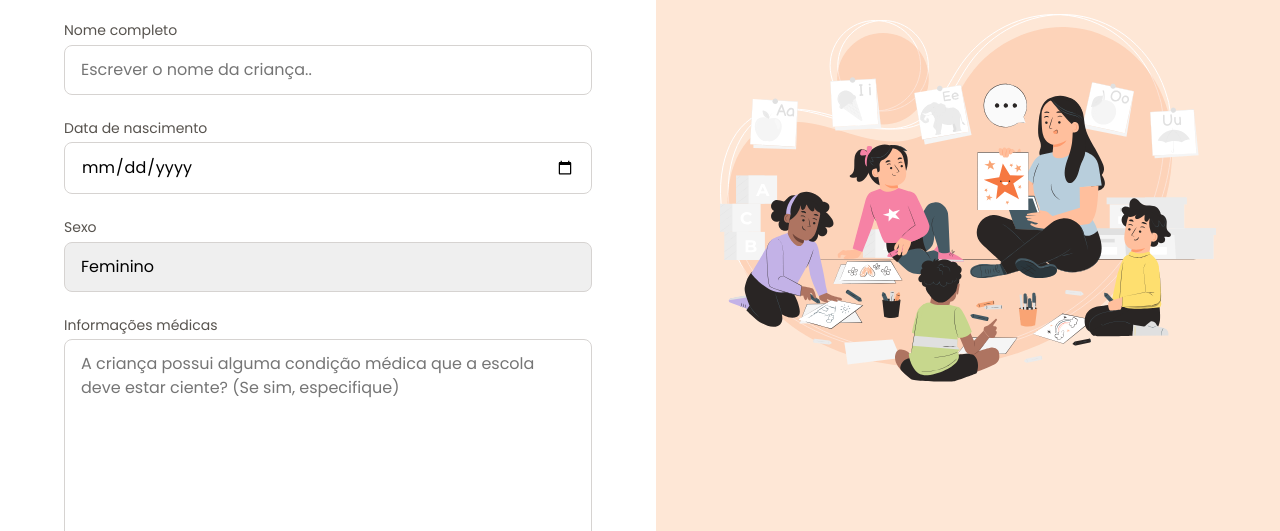
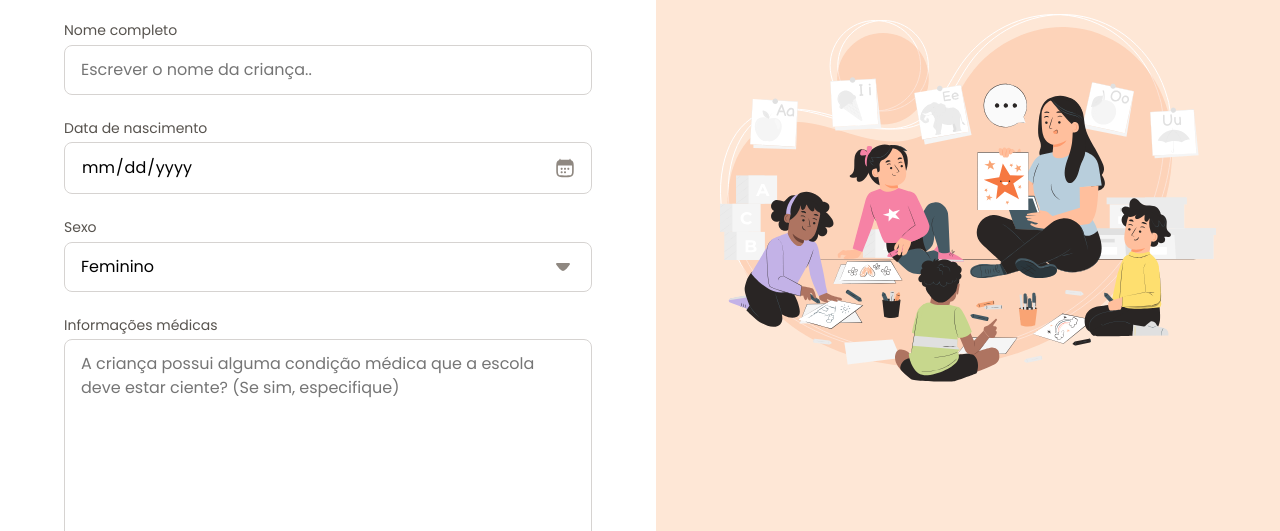
Before and after one commit to RodrigoCarrico01/SinglePage_Form_Matricula, a plain HTML site: page index.html in a window 1280 px wide. Shown: the part 269-800 px from the top of the page. Drawn offline with Linux system fonts and the light colour scheme.

Commit message:
data and select configurations

```diff
--- a/styles/fields/index.css
+++ b/styles/fields/index.css
@@ -19,3 +19,22 @@ input:focus, select:focus, textarea:focus {
   border: .125rem solid var(--stroke-highlight);
   outline-offset: .1px;
 }
+input[type="date"]{
+  position: relative;
+  &::-webkit-calendar-picker-indicator{
+    opacity: 0;
+  }
+  &::before{
+    content: "";
+    position: absolute;
+    background: url(../../assets/icons/calendar-03.svg) center/contain;
+    right: 1rem;
+    width: 1.25rem;
+    height: 1.25rem;
+    top: 50%;
+    transform: translateY(-50%);
+  }
+}
+select{
+  background: url(../../assets/icons/arrow-down-01.svg) no-repeat calc(100% - 1rem);
+}
```
